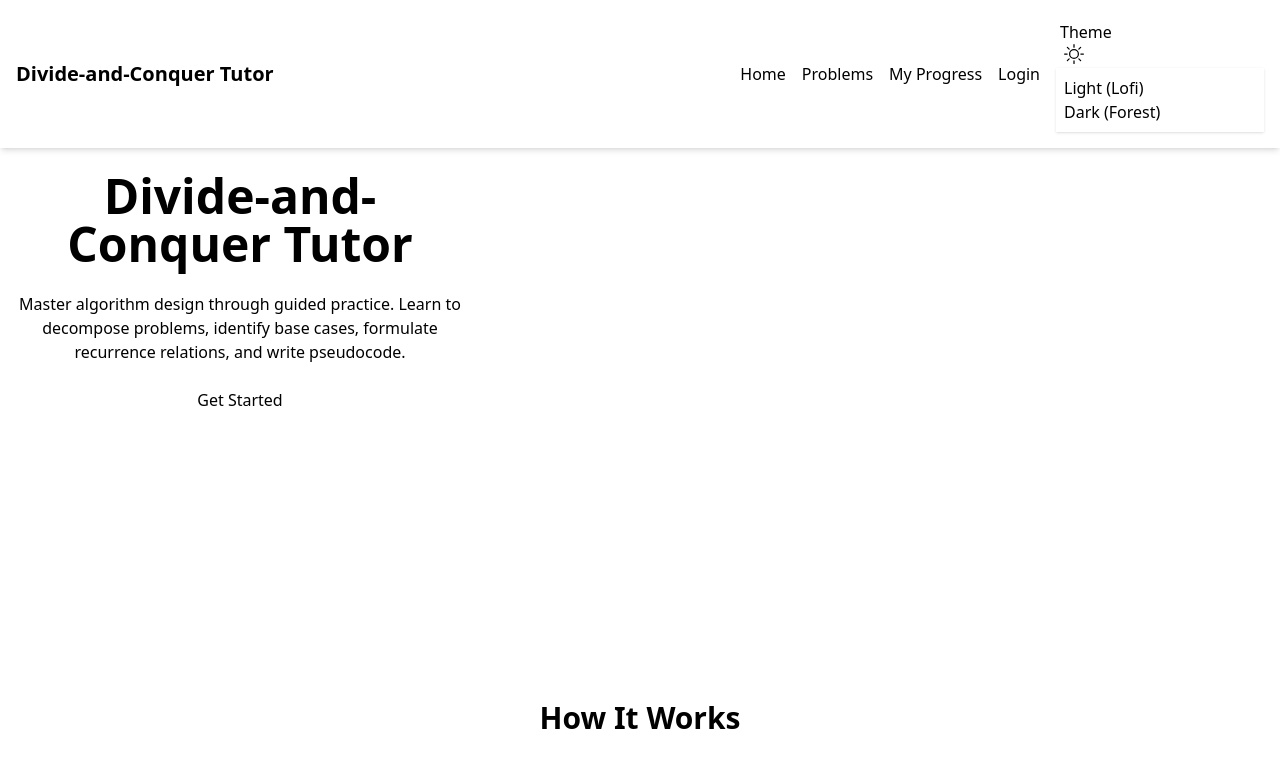
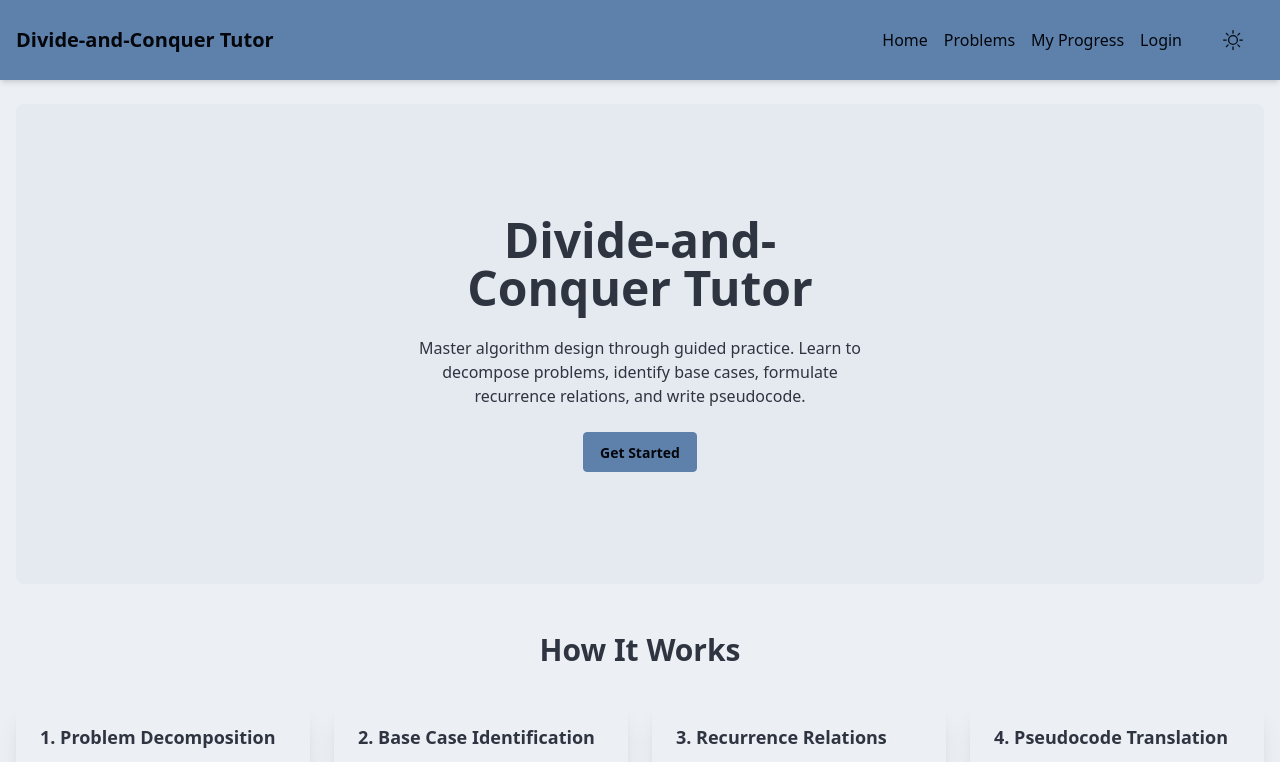
Before and after one commit to chase-mortensen/divideAndConquerTutor, a Nuxt app in the folder frontend/: page / in a window 1280 px wide. Shown: the top 762 px of the page. Built offline with nearby package versions, Linux system fonts and the light colour scheme.

Commit message:
[claude] Attempt to fix theme. Manually fixed afterwards.

```diff
--- a/frontend/app.vue
+++ b/frontend/app.vue
@@ -3,11 +3,3 @@
     <NuxtPage />
   </div>
 </template>
-
-<script setup>
-// Set theme on client-side to avoid hydration mismatch
-if (process.client) {
-  const theme = localStorage.getItem('theme') || 'lofi'
-  document.documentElement.setAttribute('data-theme', theme)
-}
-</script>
--- a/frontend/assets/css/app.css
+++ /dev/null
@@ -1 +0,0 @@
-/* This file should not be used - all styles are in main.css */
--- a/frontend/assets/css/main.css
+++ b/frontend/assets/css/main.css
@@ -1,3 +1,4 @@
-@import "tailwindcss/base";
-@import "tailwindcss/components";
-@import "tailwindcss/utilities";
+@import "tailwindcss";
+@plugin "daisyui"{
+  themes: nord --default, dim --prefersdark;
+}
--- a/frontend/layouts/default.vue
+++ b/frontend/layouts/default.vue
@@ -10,18 +10,19 @@
             <li><NuxtLink to="/progress" class="hover:underline">My Progress</NuxtLink></li>
             <li><NuxtLink to="/login" class="hover:underline">Login</NuxtLink></li>
             <li>
-              <div class="dropdown dropdown-end">
-                <div tabindex="0" role="button" class="btn btn-ghost m-1">
-                  Theme
-                  <svg xmlns="http://www.w3.org/2000/svg" width="20" height="20" fill="currentColor" class="ml-1" viewBox="0 0 16 16">
-                    <path d="M8 11a3 3 0 1 1 0-6 3 3 0 0 1 0 6m0 1a4 4 0 1 0 0-8 4 4 0 0 0 0 8M8 0a.5.5 0 0 1 .5.5v2a.5.5 0 0 1-1 0v-2A.5.5 0 0 1 8 0m0 13a.5.5 0 0 1 .5.5v2a.5.5 0 0 1-1 0v-2A.5.5 0 0 1 8 13m8-5a.5.5 0 0 1-.5.5h-2a.5.5 0 0 1 0-1h2a.5.5 0 0 1 .5.5M3 8a.5.5 0 0 1-.5.5h-2a.5.5 0 0 1 0-1h2A.5.5 0 0 1 3 8m10.657-5.657a.5.5 0 0 1 0 .707l-1.414 1.415a.5.5 0 1 1-.707-.708l1.414-1.414a.5.5 0 0 1 .707 0m-9.193 9.193a.5.5 0 0 1 0 .707L3.05 13.657a.5.5 0 0 1-.707-.707l1.414-1.414a.5.5 0 0 1 .707 0m9.193 2.121a.5.5 0 0 1-.707 0l-1.414-1.414a.5.5 0 0 1 .707-.707l1.414 1.414a.5.5 0 0 1 0 .707M4.464 4.465a.5.5 0 0 1-.707 0L2.343 3.05a.5.5 0 1 1 .707-.707l1.414 1.414a.5.5 0 0 1 0 .708"/>
-                  </svg>
-                </div>
-                <ul tabindex="0" class="dropdown-content z-[1] menu p-2 shadow bg-base-100 rounded-box w-52">
-                  <li><button data-set-theme="lofi" class="active:bg-primary">Light (Lofi)</button></li>
-                  <li><button data-set-theme="forest" class="active:bg-primary">Dark (Forest)</button></li>
-                </ul>
-              </div>
+              <button
+                data-toggle-theme="nord,dim"
+                data-act-class="ACTIVECLASS"
+                tabindex="0"
+                role="button"
+                class="btn btn-ghost m-1"
+                @click="themeChange()"
+              >
+                <svg xmlns="http://www.w3.org/2000/svg" width="20" height="20" fill="currentColor" class="ml-1" viewBox="0 0 16 16">
+                  <path d="M8 11a3 3 0 1 1 0-6 3 3 0 0 1 0 6m0 1a4 4 0 1 0 0-8 4 4 0 0 0 0 8M8 0a.5.5 0 0 1 .5.5v2a.5.5 0 0 1-1 0v-2A.5.5 0 0 1 8 0m0 13a.5.5 0 0 1 .5.5v2a.5.5 0 0 1-1 0v-2A.5.5 0 0 1 8 13m8-5a.5.5 0 0 1-.5.5h-2a.5.5 0 0 1 0-1h2a.5.5 0 0 1 .5.5M3 8a.5.5 0 0 1-.5.5h-2a.5.5 0 0 1 0-1h2A.5.5 0 0 1 3 8m10.657-5.657a.5.5 0 0 1 0 .707l-1.414 1.415a.5.5 0 1 1-.707-.708l1.414-1.414a.5.5 0 0 1 .707 0m-9.193 9.193a.5.5 0 0 1 0 .707L3.05 13.657a.5.5 0 0 1-.707-.707l1.414-1.414a.5.5 0 0 1 .707 0m9.193 2.121a.5.5 0 0 1-.707 0l-1.414-1.414a.5.5 0 0 1 .707-.707l1.414 1.414a.5.5 0 0 1 0 .707M4.464 4.465a.5.5 0 0 1-.707 0L2.343 3.05a.5.5 0 1 1 .707-.707l1.414 1.414a.5.5 0 0 1 0 .708"/>
+                </svg>
+              </button>
+              <!-- <button data-toggle-theme="nord,dim" data-act-class="ACTIVECLASS"></button> -->
             </li>
           </ul>
         </nav>
@@ -55,3 +56,7 @@
     </footer>
   </div>
 </template>
+
+<script setup lang="ts">
+import { themeChange } from 'theme-change'
+</script>
--- a/frontend/nuxt.config.ts
+++ b/frontend/nuxt.config.ts
@@ -1,4 +1,6 @@
 // https://nuxt.com/docs/api/configuration/nuxt-config
+import tailwindcss from "@tailwindcss/vite";
+
 export default defineNuxtConfig({
   devtools: { enabled: true },
 
@@ -6,17 +8,13 @@ export default defineNuxtConfig({
     '@pinia/nuxt',
   ],
 
+  vite: {
+    plugins: [tailwindcss()],
+  },
+
   css: [
     '~/assets/css/main.css',
   ],
-
-  postcss: {
-    plugins: {
-      'postcss-import': {},
-      tailwindcss: {},
-      autoprefixer: {},
-    },
-  },
 
   app: {
     head: {
@@ -25,7 +23,6 @@ export default defineNuxtConfig({
         { charset: 'utf-8' },
         { name: 'viewport', content: 'width=device-width, initial-scale=1' },
         {
-          hid: 'description',
           name: 'description',
           content: 'An educational web application designed to help computer science students learn and practice divide-and-conquer problem-solving techniques.'
         }
@@ -34,7 +31,7 @@ export default defineNuxtConfig({
         { rel: 'icon', type: 'image/x-icon', href: '/favicon.ico' },
       ],
       htmlAttrs: {
-        'data-theme': 'lofi'
+        'data-theme': 'nord'
       }
     }
   },
--- a/frontend/pages/problems/[id].vue
+++ b/frontend/pages/problems/[id].vue
@@ -62,7 +62,7 @@
 
       <StepsProgress :steps="steps" :current-step="currentStepIndex" />
 
-      <div class="card bg-base-100 shadow-xl mb-8">
+      <div class="card bg-base-100 shadow-xl mb-8" v-if="currentStep">
         <div class="card-body">
           <h2 class="card-title">{{ currentStep.title }}</h2>
           <p class="mb-4">{{ currentStep.instructions }}</p>
@@ -93,6 +93,10 @@
           />
         </div>
       </div>
+      <h2
+        v-else
+        class="text-xl font-bold"
+      >Missing Steps</h2>
     </div>
   </NuxtLayout>
 </template>
@@ -140,10 +144,10 @@ const currentHintIndex = ref(0);
 const steps = computed(() => {
   if (!problem.value) return [];
   return problem.value.steps.map(step => ({
-    title: step.title,
-    instructions: step.instructions,
-    type: step.type,
-    data: step.data
+    title: step?.title,
+    instructions: step?.instructions,
+    type: step?.type,
+    data: step?.data
   }));
 });
 
--- a/frontend/pages/progress.vue
+++ b/frontend/pages/progress.vue
@@ -127,7 +127,7 @@
     </div>
 
     <!-- Knowledge Model Visualization -->
-    <KnowledgeModelDetails :initial-skill="lowestSkill" />
+    <KnowledgeModelDetails v-if="lowestSkill" :initial-skill="lowestSkill" />
   </NuxtLayout>
 </template>
 
--- a/frontend/plugins/daisyui.ts
+++ b/frontend/plugins/daisyui.ts
@@ -1 +1,6 @@
-import { defineNuxtPlugin } from '#app'; export default defineNuxtPlugin(app => {});
+import { defineNuxtPlugin } from '#app';
+
+// Simple initialization plugin for DaisyUI
+export default defineNuxtPlugin(() => {
+  console.log('DaisyUI plugin initialized');
+});
--- a/frontend/plugins/theme-change.client.js
+++ b/frontend/plugins/theme-change.client.js
@@ -1,24 +1,10 @@
 import { themeChange } from 'theme-change'
 
 export default defineNuxtPlugin(nuxtApp => {
+  // Only run on client-side and only in production mode
   if (process.client) {
-    // Initialize after app is mounted
     nuxtApp.hook('app:mounted', () => {
-      // Initialize theme change
       themeChange(false)
-      console.log('Theme change initialized')
-
-      // Set default theme if none exists
-      if (!localStorage.getItem('theme')) {
-        localStorage.setItem('theme', 'lofi')
-      }
-
-      // Apply theme from localStorage
-      const currentTheme = localStorage.getItem('theme') || 'lofi'
-      setTimeout(() => {
-        document.documentElement.setAttribute('data-theme', currentTheme)
-        console.log('Theme set to:', currentTheme)
-      }, 100)
     })
   }
 })
--- a/frontend/tailwind.config.js
+++ b/frontend/tailwind.config.js
@@ -1,3 +1,4 @@
+/** @type {import('tailwindcss').Config} */
 module.exports = {
   content: [
     "./components/**/*.{js,vue,ts}",
@@ -12,6 +13,6 @@ module.exports = {
   },
   plugins: [require("daisyui")],
   daisyui: {
-    themes: ["lofi", "forest"],
-  },
+    themes: ["nord", "dim"],
+  }
 }
```
Also changed, not shown: frontend/package.json (+6 -3 lines), 1 other file (tests, documents, lock files or other folders).
